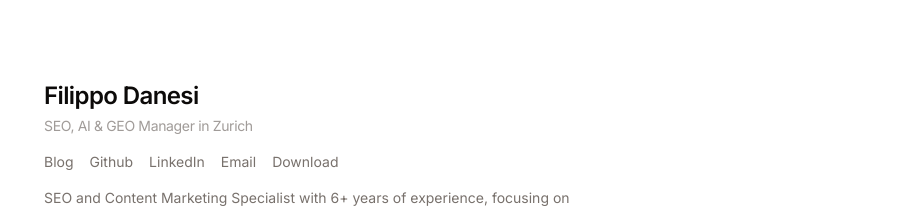
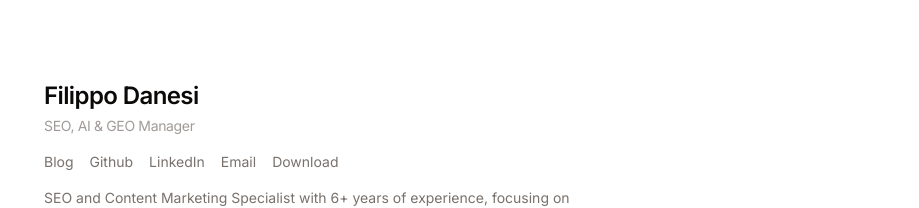
Before and after one commit to filippodanesi/filippodanesi.com, a Next.js app: page / in a window 1280 px wide. Shown: the top 208 px of the page, without its empty margins (36-955 px from the left). Built offline with nearby package versions, Linux system fonts and the light colour scheme.

Commit message:
Remove 'in Zurich' from intro subtitle

```diff
--- a/components/intro.tsx
+++ b/components/intro.tsx
@@ -19,7 +19,7 @@ export function Intro({ intro }: IntroProps) {
       </h1>
 
       <h2 className="text-muted-foreground/70 tracking-tight fade-in-up !delay-200">
-        SEO, AI & GEO Manager in Zurich
+        SEO, AI & GEO Manager
       </h2>
 
       <div className="dont-print flex gap-4 fade-in-up !delay-400 mt-4">
```
